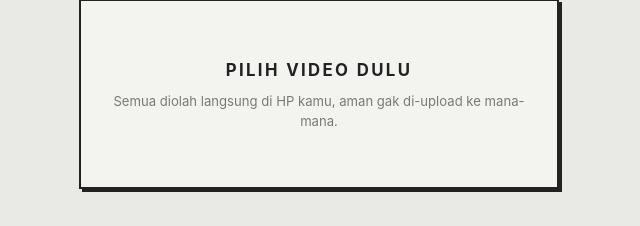
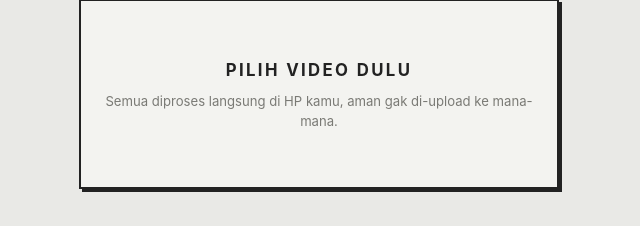
Before and after one commit to Kyoharu411/HD-uploader, a plain HTML site: page index.html in a window 1280 px wide. Shown: the part 165-391 px from the top of the page, 321-961 px from the left. Drawn offline with Linux system fonts and the light colour scheme.

Commit message:
Update index.html

```diff
--- a/index.html
+++ b/index.html
@@ -22,7 +22,7 @@
   <label class="drop" id="drop">
     <input type="file" id="file" accept="video/*" hidden>
     <span class="big" id="dropTitle">Pilih video dulu</span>
-    <span class="hint" id="dropHint">Semua diolah langsung di HP kamu, aman gak di-upload ke mana-mana.</span>
+    <span class="hint" id="dropHint">Semua diproses langsung di HP kamu, aman gak di-upload ke mana-mana.</span>
   </label>
 
   <section id="stage" hidden>
```
